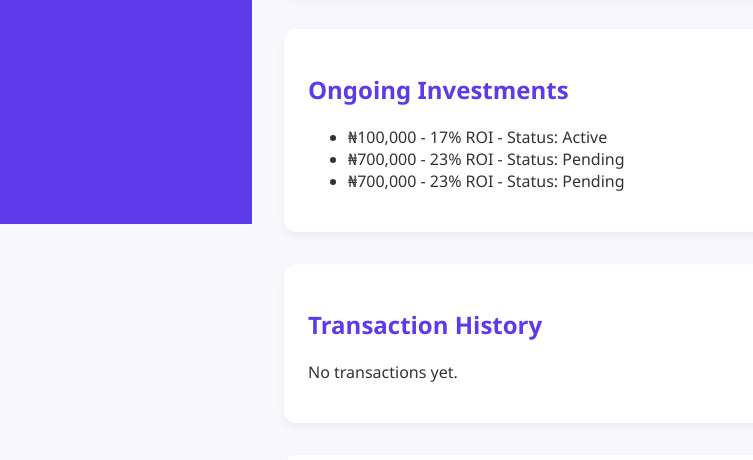
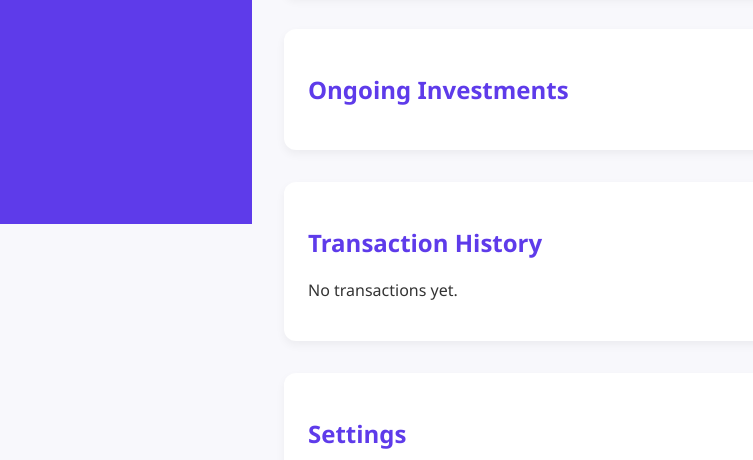
Before and after one commit to direeo/enormico, a plain HTML site: page dashboard.html in a window 1280 px wide. Shown: the part 640-1100 px from the top of the page, without its empty margins (0-753 px from the left). Drawn offline with Linux system fonts and the light colour scheme.

Commit message:
Add files via upload

```diff
--- a/dashboard.html
+++ b/dashboard.html
@@ -44,9 +44,7 @@
       <section id="investments">
         <h2>Ongoing Investments</h2>
         <ul>
-          <li>₦100,000 - 17% ROI - Status: Active</li>
-          <li>₦700,000 - 23% ROI - Status: Pending</li>
-          <li>₦700,000 - 23% ROI - Status: Pending</li>
+
         </ul>
       </section>
 
```
